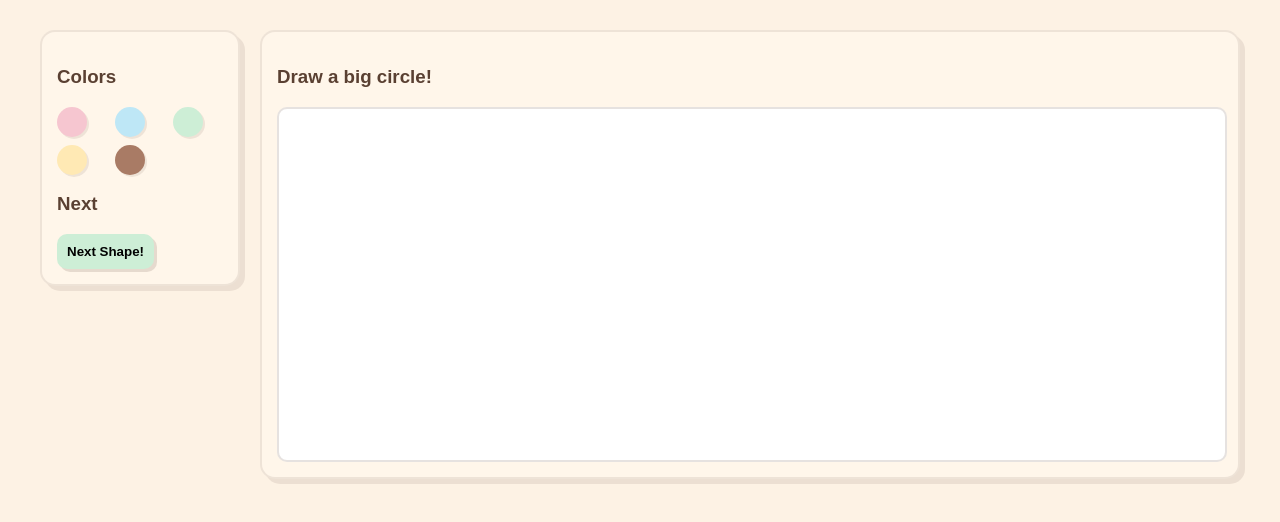
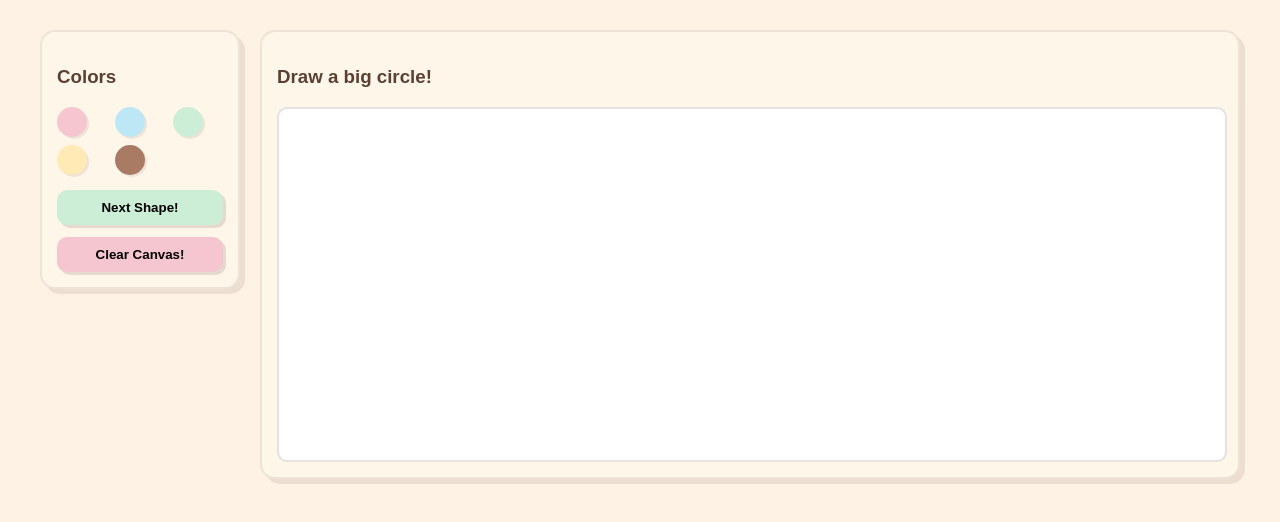
Before and after one commit to Sharini55/App-for-children, a plain HTML site: page drawing.html in a window 1280 px wide. Shown: the part 80-602 px from the top of the page. Drawn offline with Linux system fonts and the light colour scheme.

Commit message:
add clear buuton

```diff
--- a/drawing.css
+++ b/drawing.css
@@ -89,6 +89,24 @@ html, body {
   box-shadow: 3px 3px 0 rgba(90, 64, 50, 0.15);
 }
 
+#clearCanvasBtn {
+    background-color: #f6c6d0;
+    border: none;
+    padding: 10px;
+    border-radius: 10px;
+    cursor: pointer;
+    font-weight: 600;
+    box-shadow: 3px 3px 0 rgba(90, 64, 50, 0.15);
+    }
+
+    .button-row {
+  display: flex;
+  flex-direction: column;
+  gap: 12px; /* vertical spacing */
+  margin-top: 10px;
+}
+
+
 /* --- RIGHT PANEL --- */
 .canvas-area {
   background-color: #fff6ea;
--- a/drawing.html
+++ b/drawing.html
@@ -25,8 +25,12 @@
         <div class="color yellow"></div>
         <div class="color brown"></div>
       </div>
-      <h3>Next</h3>
-      <button id="nextShapeBtn">Next Shape!</button>
+
+      <div class="button-row">
+  <button id="nextShapeBtn">Next Shape!</button>
+      <button id="clearCanvasBtn">Clear Canvas!</button>
+</div>
+
     </section>
 
     <!-- Right panel: drawing area -->
--- a/drawing.js
+++ b/drawing.js
@@ -75,3 +75,7 @@ document.querySelectorAll('.color').forEach(c => {
 document.getElementById('nextShapeBtn').addEventListener('click', () => {
   document.getElementById('shapeInstruction').textContent = 'Draw a big square!';
 });
+// Clear canvas button
+document.getElementById('clearCanvasBtn').addEventListener('click', () => {
+  ctx.clearRect(0, 0, canvas.width, canvas.height);
+});
```
